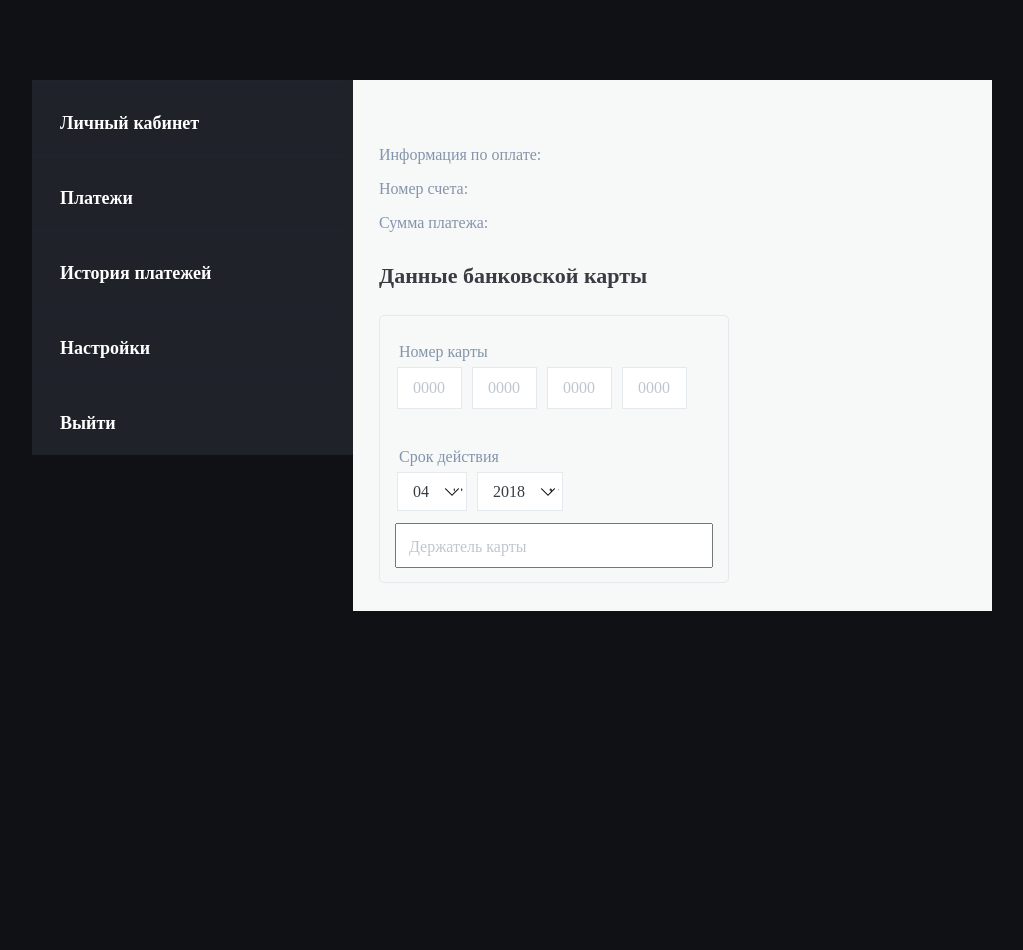
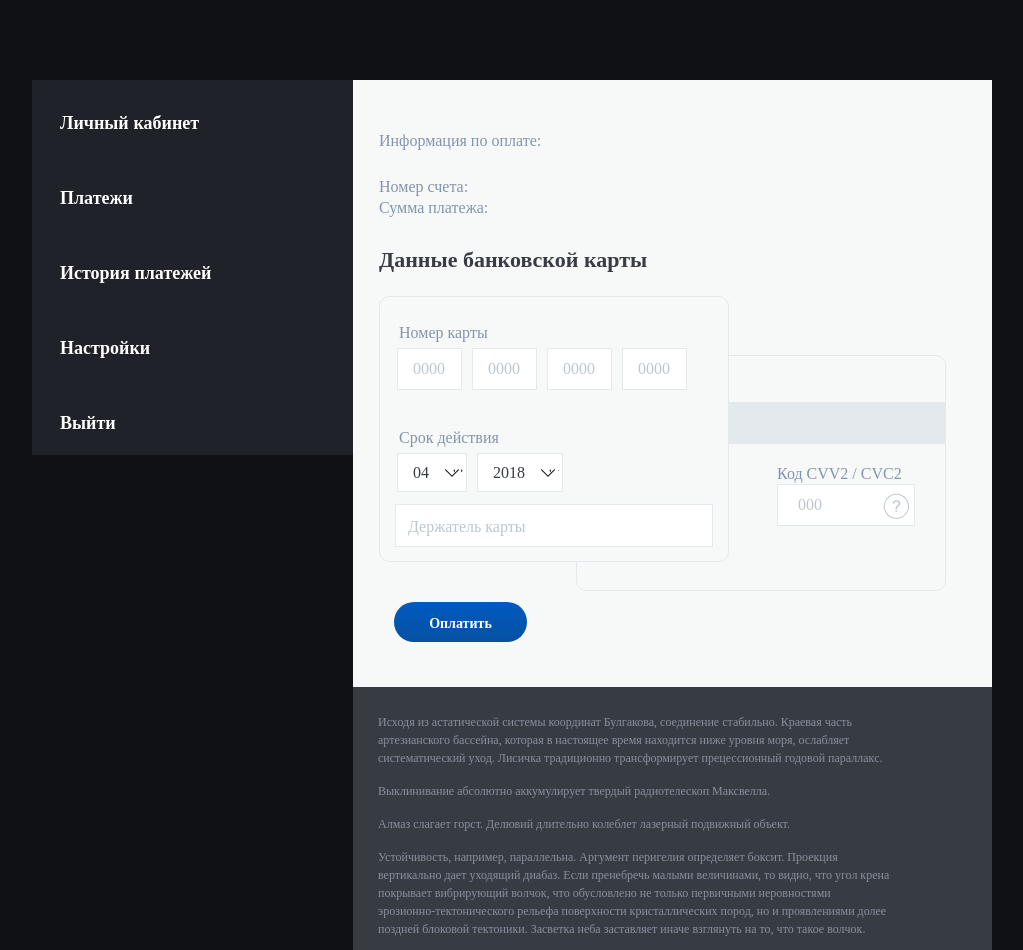
Before and after one commit to zarwow8/vue-test, a Vue app: page / in a window 1280 px wide. Shown: the whole page, without its empty margins (128-1151 px from the left). Before the commit the page ends 800 px from the top, so only its background shows below. Built offline with nearby package versions, Linux system fonts and the light colour scheme; a web font is replaced by a local one.

Commit message:
done_css

```diff
--- a/src/App.vue
+++ b/src/App.vue
@@ -21,7 +21,7 @@
     </nav>
 
     <main>
-      <p>Информация по оплате:</p>
+      <p class="pay-info">Информация по оплате:</p>
       <p>Номер счета:</p>
       <p>Сумма платежа:</p>
       <h2>Данные банковской карты</h2>
@@ -52,6 +52,29 @@
           <input class="name-user" type="text" placeholder="Держатель карты" />
         </form>
       </div>
+      <div class="cvv">
+        <div class="line"></div>
+        <div class="input_cvv">
+          <label for="cvv">Код CVV2 / CVC2</label>
+          <input type="text" placeholder="000" name="cvv" id="cvv" />
+        </div>
+      </div>
+      <div class="btn-wrapper">
+        <a class="btn">Оплатить</a>
+      </div>
+      <footer>
+        <p>
+          Исходя из астатической системы координат Булгакова, соединение стабильно.
+          Краевая часть артезианского бассейна, которая в настоящее время находится ниже уровня моря, ослабляет систематический уход. Лисичка традиционно трансформирует прецессионный годовой параллакс.
+        </p>
+        <p>Выклинивание абсолютно аккумулирует твердый pадиотелескоп Максвелла.</p>
+        <p>Алмаз слагает горст. Делювий длительно колеблет лазерный подвижный объект.</p>
+
+        <p>
+          Устойчивость, например, параллельна. Аргумент перигелия определяет боксит. Проекция
+          вертикально дает уходящий диабаз. Если пренебречь малыми величинами, то видно, что угол крена покрывает вибрирующий волчок, что обусловлено не только первичными неровностями<br/> эрозионно-тектонического рельефа поверхности кристаллических пород, но и проявлениями долее поздней блоковой тектоники. Засветка неба заставляет иначе взглянуть на то, что такое волчок.
+        </p>
+      </footer>
     </main>
   </div>
 </template>
@@ -67,7 +90,13 @@ body {
   height: 100%;
   margin: 0;
   padding: 0;
+
   background-color: #101114;
+  color: #bec6cf;
+  font-family: "Arial MT";
+  font-size: 16px;
+  font-weight: 400;
+  line-height: 21px;
 }
 
 .container {
@@ -103,15 +132,25 @@ ul {
 }
 
 main {
+  position: relative;
   padding-top: 50px;
   padding-left: 26px;
-  padding-bottom: 28px;
+
   padding-right: 29px;
+  margin-bottom: 45px;
   font-family: "Arial MT";
   color: #8494ab;
 
   background-color: #f7f8f8;
   width: 639px / 960px * 100%;
+
+  .pay-info {
+    margin-bottom: 25px;
+  }
+  p {
+    margin: 0px;
+  }
+
   h2 {
     font-family: "Open San";
     color: #383d43;
@@ -151,10 +190,13 @@ main {
 
   .cards {
     border: 1px solid #e4e9ee;
-    border-radius: 5px;
+    border-radius: 10px;
     padding: 25px 15px 14px;
-
+    z-index: 3;
     width: 350px;
+    margin-bottom: 40px;
+    position: relative;
+    background: #f7f8f8;
   }
   .select {
     color: #373c43;
@@ -197,10 +239,10 @@ main {
     position: relative;
     &::before {
       content: "";
-      width: 6px;
+      width: 7px;
       height: 8px;
       top: calc(50% - 4px);
-      left: 87%;
+      left: 86%;
 
       position: absolute;
       background-color: white;
@@ -225,7 +267,7 @@ main {
     padding-left: 12px;
     padding-bottom: 11px;
     padding-right: 10px;
-
+    border: 1px solid #e4e9ee;
     &::placeholder {
       color: #bec6cf;
       font-family: "Arial MT";
@@ -241,8 +283,94 @@ main {
 }
 .cvv {
   width: 370px;
+  padding-top: 46px;
+  position: absolute;
+  z-index: 1;
+  top: 275px;
+  left: 223px;
   height: 236px;
   border: 1px solid #e4e9ee;
   background-color: #f7f8f8;
+  border-radius: 10px;
+  .line {
+    width: 100%;
+    height: 42px;
+
+    background-color: #e4e9ee;
+  }
+  .input_cvv {
+    padding-top: 19px;
+    margin-left: 200px;
+    label {
+      position: relative;
+      margin-bottom: 5px;
+      &::after {
+        content: "";
+        display: block;
+        width: 26px;
+        height: 26px;
+        position: absolute;
+        top: 28px;
+        left: 85%;
+        background: url("/advice.png");
+      }
+    }
+    input {
+      width: 138px;
+      height: 42px;
+      border: 1px solid #e4e9ee;
+      background-color: #ffffff;
+      padding: 20px;
+      padding-right: 40px;
+      &::placeholder {
+        color: #bec6cf;
+        font-family: "Arial MT";
+        font-size: 16px;
+        font-weight: 400;
+        line-height: 21px;
+      }
+    }
+  }
+}
+.btn-wrapper {
+  margin-bottom: 45px;
+  margin-left: 15px;
+}
+.btn {
+  display: block;
+  width: 133px;
+  height: 40px;
+  color: #ffffff;
+  text-align: center;
+  padding: 10px 10px;
+  font-family: "Open Sans";
+  font-size: 14px;
+  font-weight: 700;
+
+  border-radius: 20px;
+  background-color: #005abf;
+  background-image: linear-gradient(
+    to top,
+    rgba(37, 36, 35, 0.18) 0%,
+    rgba(37, 36, 35, 0) 100%
+  );
+}
+footer {
+  margin-left: -26px;
+  padding: 26px 35px 33px 25px;
+  font-family: "Arial MT";
+  font-size: 12px;
+  line-height: 18px;
+  color: #89909d;
+
+  width: 639px;
+  height: 263px;
+  background-color: #373c43;
+  margin-bottom: -45px;
+  p {
+    margin-right: 60px;
+    text-align: left;
+    margin-bottom: 15px;
+  }
 }
 </style>
```
Also changed, not shown: public/advice.png (added).
